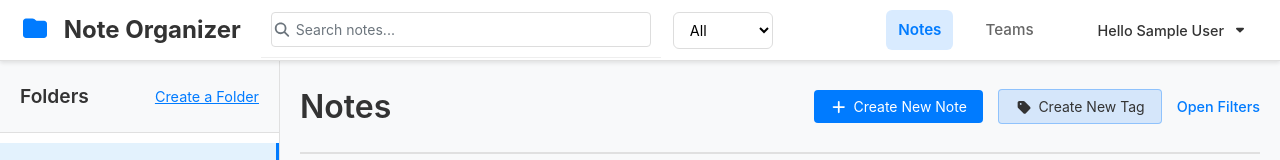
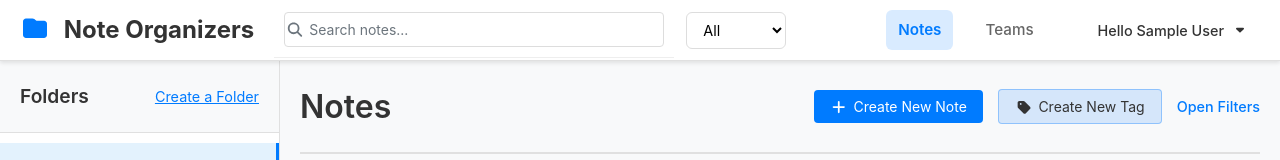
Before and after one commit to HossamSalem78/note-organizer, an Angular app: page /notes in a window 1280 px wide. Shown: the top 160 px of the page. Built offline with nearby package versions, Linux system fonts and the light colour scheme; data requests are answered from the project's data file; sample sign-in values are in the browser's storage.

Commit message:
added s to logo

```diff
--- a/src/app/app.html
+++ b/src/app/app.html
@@ -3,7 +3,7 @@
     <div class="nav-brand">
       <a routerLink="/notes">
         <fa-icon [icon]="faFolder" class="brand-icon"></fa-icon>
-        Note Organizer
+        Note Organizers
       </a>
     </div>
 
```
